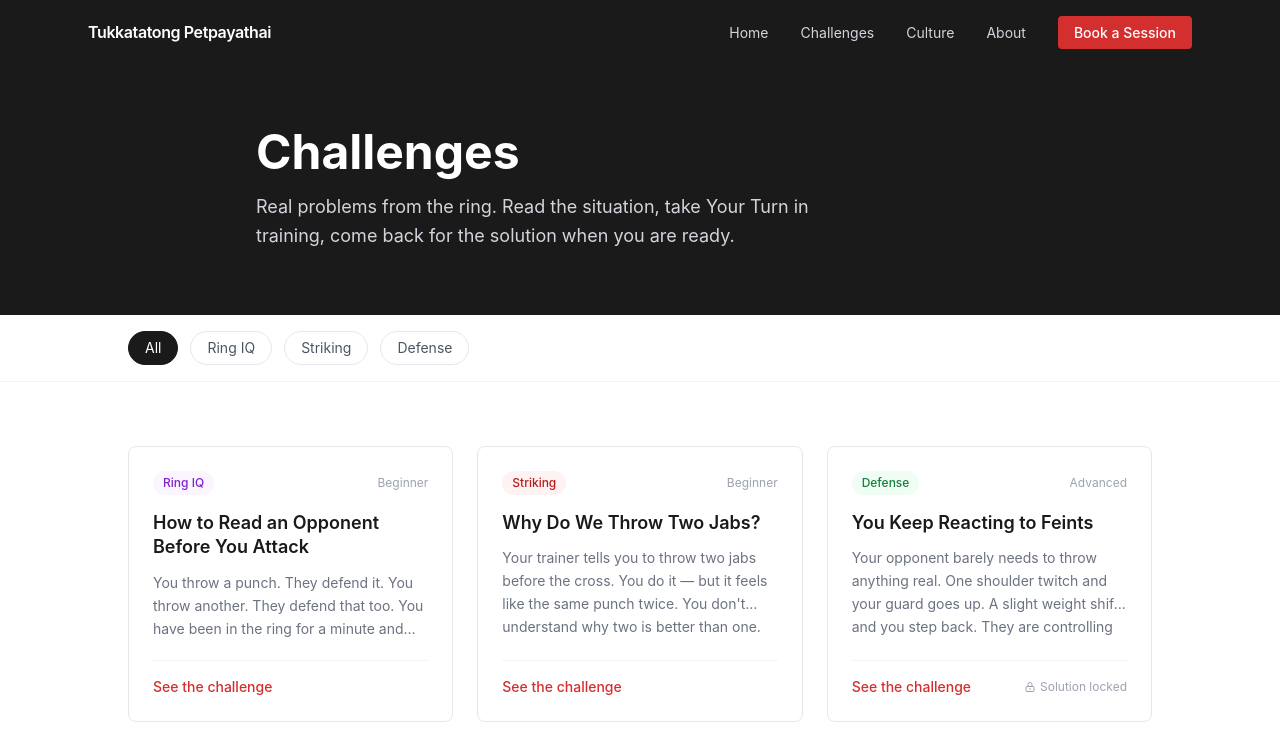
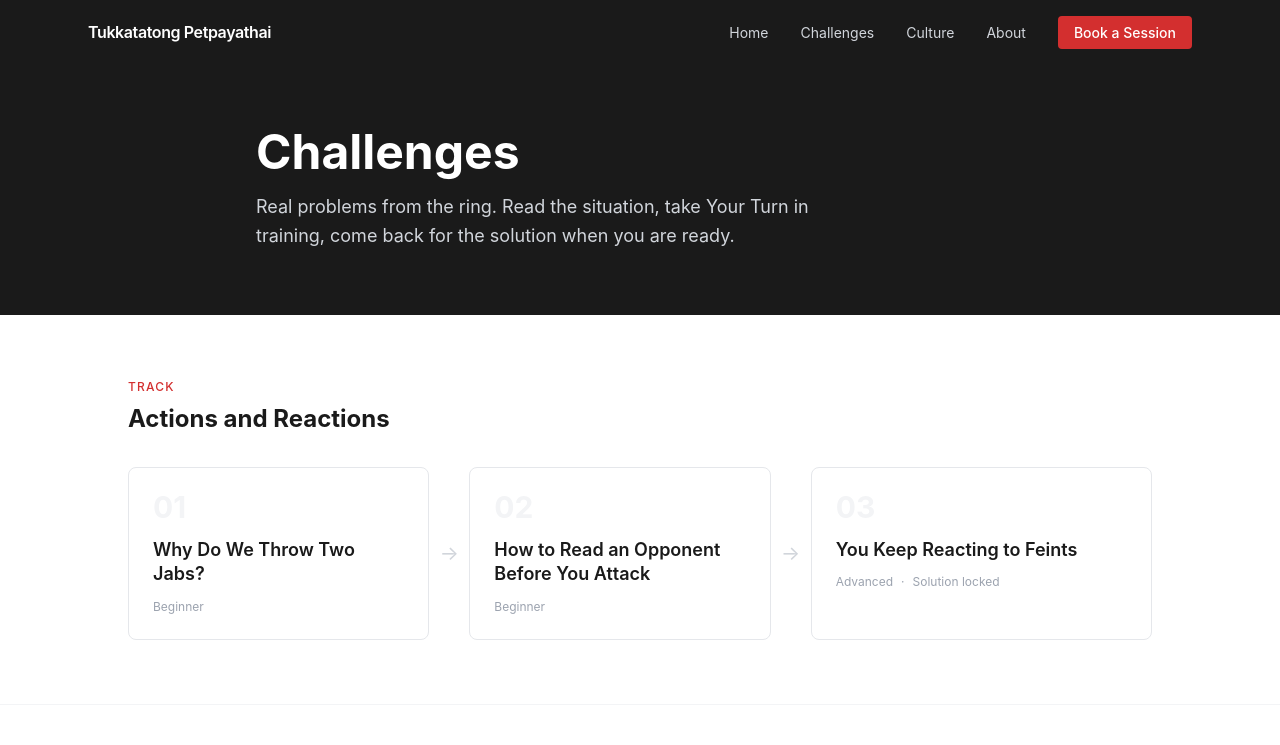
Before and after one commit to sorazhang/tukkata-tong-petpayathai, a Next.js app: page /challenges in a window 1280 px wide. Shown: the top 745 px of the page. Built offline with nearby package versions, Linux system fonts and the light colour scheme.

Commit message:
Add track system — Actions and Reactions sequence with next-challenge navigation
https://claude.ai/code/session_01Uud9y6DN7DSM9RrXHhy48E

```diff
--- a/app/challenges/[slug]/page.tsx
+++ b/app/challenges/[slug]/page.tsx
@@ -2,7 +2,7 @@ import type { Metadata } from 'next'
 import { notFound } from 'next/navigation'
 import Link from 'next/link'
 import { MDXRemote } from 'next-mdx-remote/rsc'
-import { getChallenge, getChallenges, splitChallenge } from '@/lib/content'
+import { getChallenge, getChallenges, splitChallenge, type Challenge } from '@/lib/content'
 
 interface Props {
   params: Promise<{ slug: string }>
@@ -27,6 +27,20 @@ export default async function ChallengePage({ params }: Props) {
   const { slug } = await params
   const challenge = await getChallenge(slug)
   if (!challenge) notFound()
+
+  const allChallenges = await getChallenges()
+
+  // Track context
+  const trackChallenges: Challenge[] = challenge.track
+    ? allChallenges
+        .filter((c) => c.track === challenge.track)
+        .sort((a, b) => (a.trackOrder ?? 0) - (b.trackOrder ?? 0))
+    : []
+  const trackIndex = trackChallenges.findIndex((c) => c.slug === slug)
+  const nextChallenge =
+    trackIndex >= 0 && trackIndex < trackChallenges.length - 1
+      ? trackChallenges[trackIndex + 1]
+      : null
 
   const { situation, yourTurn, solution } = splitChallenge(challenge.content)
   const isLocked = !challenge.isFree && solution !== null
@@ -53,6 +67,17 @@ export default async function ChallengePage({ params }: Props) {
       <div className="max-w-3xl mx-auto px-6 py-14">
         {/* Title */}
         <div className="mb-10">
+          {challenge.track && (
+            <div className="flex items-center gap-2 mb-3">
+              <span className="text-xs font-medium text-brand-red uppercase tracking-widest">
+                {challenge.track}
+              </span>
+              <span className="text-gray-300 text-xs">·</span>
+              <span className="text-xs text-gray-400">
+                {trackIndex + 1} of {trackChallenges.length}
+              </span>
+            </div>
+          )}
           <div className="flex items-center gap-3 mb-4">
             <span className="text-xs font-medium text-brand-red uppercase tracking-widest">
               {challenge.category}
@@ -160,7 +185,29 @@ export default async function ChallengePage({ params }: Props) {
         )}
 
         {/* Footer nav */}
-        <div className="mt-16 pt-8 border-t border-gray-100 flex justify-between items-center">
+        <div className="mt-16 pt-8 border-t border-gray-100">
+          {nextChallenge && (
+            <Link
+              href={`/challenges/${nextChallenge.slug}`}
+              className="block group mb-8"
+            >
+              <div className="bg-gray-50 rounded-xl p-6 hover:bg-gray-100 transition-colors">
+                <p className="text-xs font-medium text-gray-400 uppercase tracking-widest mb-2">
+                  Next in {challenge.track}
+                </p>
+                <div className="flex items-center justify-between gap-4">
+                  <h3 className="font-semibold text-brand-black group-hover:text-brand-red transition-colors">
+                    {nextChallenge.title}
+                  </h3>
+                  <span className="text-brand-red shrink-0">→</span>
+                </div>
+                <p className="text-sm text-gray-500 mt-1 line-clamp-1">
+                  {nextChallenge.situation}
+                </p>
+              </div>
+            </Link>
+          )}
+          <div className="flex justify-between items-center">
             <Link
               href="/challenges"
               className="text-sm text-gray-400 hover:text-brand-red transition-colors"
@@ -175,6 +222,7 @@ export default async function ChallengePage({ params }: Props) {
             </Link>
           </div>
         </div>
+      </div>
     </main>
   )
 }
--- a/app/challenges/page.tsx
+++ b/app/challenges/page.tsx
@@ -1,5 +1,6 @@
 import type { Metadata } from 'next'
-import { getChallenges } from '@/lib/content'
+import Link from 'next/link'
+import { getChallenges, getTracks } from '@/lib/content'
 import ChallengeCard from '@/components/ChallengeCard'
 
 export const metadata: Metadata = {
@@ -10,11 +11,8 @@ export const metadata: Metadata = {
 
 export default async function ChallengesPage() {
   const challenges = await getChallenges()
-
-  const categories = [
-    'All',
-    ...Array.from(new Set(challenges.map((c) => c.category))),
-  ]
+  const tracks = getTracks(challenges)
+  const standalones = challenges.filter((c) => !c.track)
 
   return (
     <main>
@@ -29,40 +27,72 @@ export default async function ChallengesPage() {
         </div>
       </section>
 
-      {/* Category pills — informational for v1, interactive in v2 */}
-      <div className="border-b border-gray-100 bg-white px-6 py-4">
-        <div className="max-w-5xl mx-auto flex gap-3 flex-wrap">
-          {categories.map((cat) => (
-            <span
-              key={cat}
-              className={`text-sm px-4 py-1.5 rounded-full border ${
-                cat === 'All'
-                  ? 'bg-brand-black text-white border-brand-black'
-                  : 'border-gray-200 text-gray-600'
-              }`}
+      {/* Tracks */}
+      {tracks.map((track) => (
+        <section key={track.name} className="py-16 px-6 border-b border-gray-100">
+          <div className="max-w-5xl mx-auto">
+            <div className="mb-8">
+              <p className="text-xs font-medium text-brand-red uppercase tracking-widest mb-2">
+                Track
+              </p>
+              <h2 className="text-2xl font-bold text-brand-black">{track.name}</h2>
+            </div>
+
+            {/* Challenges in sequence */}
+            <div className="flex flex-col md:flex-row md:items-stretch gap-4 md:gap-0">
+              {track.challenges.map((c, i) => (
+                <div key={c.slug} className="flex items-center flex-1 min-w-0">
+                  <Link
+                    href={`/challenges/${c.slug}`}
+                    className="flex-1 min-w-0 block group h-full"
                   >
-              {cat}
-            </span>
+                    <article className="border border-gray-200 rounded-lg p-6 h-full hover:shadow-md hover:-translate-y-0.5 transition-all duration-200">
+                      <div className="text-3xl font-bold text-gray-100 mb-4 leading-none">
+                        {String(i + 1).padStart(2, '0')}
+                      </div>
+                      <h3 className="font-semibold text-brand-black text-lg leading-snug mb-3 group-hover:text-brand-red transition-colors">
+                        {c.title}
+                      </h3>
+                      <div className="flex items-center gap-2 text-xs text-gray-400">
+                        <span className="capitalize">{c.difficulty}</span>
+                        {!c.isFree && (
+                          <>
+                            <span>·</span>
+                            <span>Solution locked</span>
+                          </>
+                        )}
+                      </div>
+                    </article>
+                  </Link>
+
+                  {/* Connector arrow between steps */}
+                  {i < track.challenges.length - 1 && (
+                    <div className="hidden md:block w-10 text-center text-gray-300 text-xl shrink-0 select-none">
+                      →
+                    </div>
+                  )}
+                </div>
               ))}
             </div>
           </div>
+        </section>
+      ))}
 
-      {/* Grid */}
+      {/* Standalone challenges */}
+      {standalones.length > 0 && (
         <section className="py-16 px-6">
           <div className="max-w-5xl mx-auto">
-          {challenges.length === 0 ? (
-            <p className="text-gray-400 text-center py-20">
-              Challenges coming soon.
-            </p>
-          ) : (
+            <h2 className="text-sm font-medium text-gray-400 uppercase tracking-widest mb-8">
+              More Challenges
+            </h2>
             <div className="grid md:grid-cols-3 gap-6">
-              {challenges.map((c) => (
+              {standalones.map((c) => (
                 <ChallengeCard key={c.slug} challenge={c} />
               ))}
             </div>
-          )}
           </div>
         </section>
+      )}
     </main>
   )
 }
--- a/content/challenges/fake-and-read.mdx
+++ b/content/challenges/fake-and-read.mdx
@@ -2,6 +2,8 @@
 title: "How to Read an Opponent Before You Attack"
 category: "Ring IQ"
 difficulty: "beginner"
+track: "Actions and Reactions"
+trackOrder: 2
 situation: "You throw a punch. They defend it. You throw another. They defend that too. You have been in the ring for a minute and you still don't know anything about this person."
 publishedAt: "2025-02-12"
 isFree: true
--- a/content/challenges/reacting-to-feints.mdx
+++ b/content/challenges/reacting-to-feints.mdx
@@ -2,6 +2,8 @@
 title: "You Keep Reacting to Feints"
 category: "Defense"
 difficulty: "advanced"
+track: "Actions and Reactions"
+trackOrder: 3
 situation: "Your opponent barely needs to throw anything real. One shoulder twitch and your guard goes up. A slight weight shift and you step back. They are controlling the whole fight with movements that never actually land — and scoring on the real ones while you are recovering from the fake."
 publishedAt: "2025-01-29"
 isFree: false
--- a/content/challenges/why-two-jabs.mdx
+++ b/content/challenges/why-two-jabs.mdx
@@ -2,6 +2,8 @@
 title: "Why Do We Throw Two Jabs?"
 category: "Striking"
 difficulty: "beginner"
+track: "Actions and Reactions"
+trackOrder: 1
 situation: "Your trainer tells you to throw two jabs before the cross. You do it — but it feels like the same punch twice. You don't understand why two is better than one."
 publishedAt: "2025-02-05"
 isFree: true
--- a/lib/content.ts
+++ b/lib/content.ts
@@ -18,6 +18,29 @@ export interface Challenge {
   isFree: boolean
   /** Raw MDX string — split on "## Solution" for gating */
   content: string
+  /** Named learning sequence this challenge belongs to */
+  track?: string
+  /** Position within the track (1-based) */
+  trackOrder?: number
+}
+
+export interface Track {
+  name: string
+  challenges: Challenge[]
+}
+
+/** Group and sort a challenge list into tracks. Pure — no I/O. */
+export function getTracks(challenges: Challenge[]): Track[] {
+  const map = new Map<string, Challenge[]>()
+  for (const c of challenges) {
+    if (!c.track) continue
+    if (!map.has(c.track)) map.set(c.track, [])
+    map.get(c.track)!.push(c)
+  }
+  for (const [, chs] of map) {
+    chs.sort((a, b) => (a.trackOrder ?? 0) - (b.trackOrder ?? 0))
+  }
+  return Array.from(map.entries()).map(([name, chs]) => ({ name, challenges: chs }))
 }
 
 export interface CultureStory {
@@ -91,6 +114,8 @@ export async function getChallenges(): Promise<Challenge[]> {
       publishedAt: data.publishedAt as string,
       isFree: (data.isFree as boolean) ?? false,
       content,
+      track: data.track as string | undefined,
+      trackOrder: data.trackOrder as number | undefined,
     } satisfies Challenge
   })
 
@@ -116,6 +141,8 @@ export async function getChallenge(slug: string): Promise<Challenge | null> {
     publishedAt: data.publishedAt as string,
     isFree: (data.isFree as boolean) ?? false,
     content,
+    track: data.track as string | undefined,
+    trackOrder: data.trackOrder as number | undefined,
   }
 }
 
```
Lines whose indentation alone changed are shown as unchanged.
